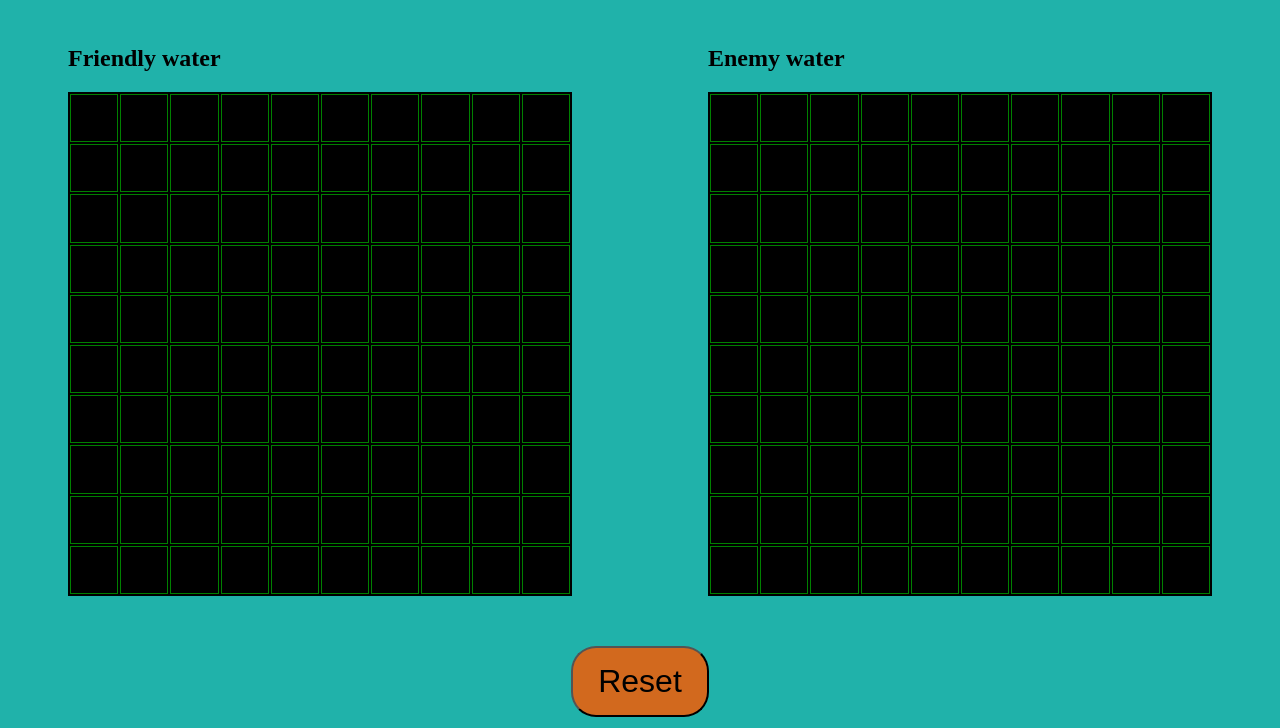
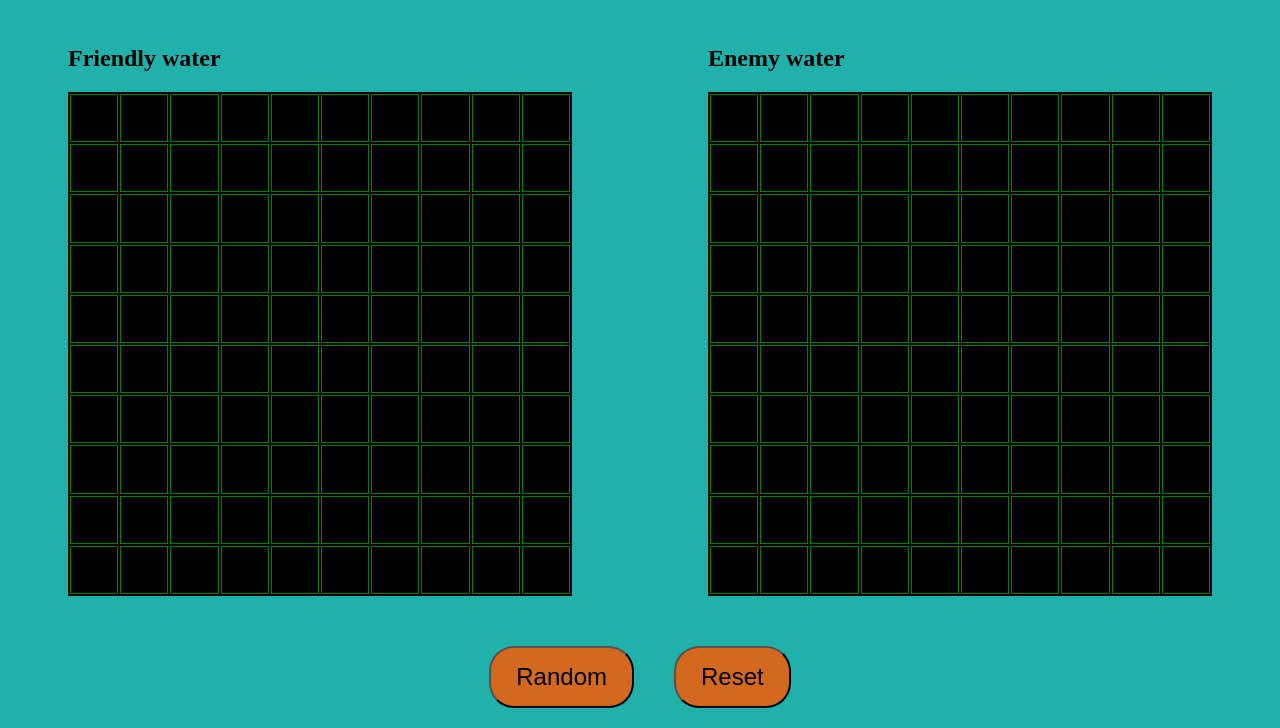
Before and after one commit to Yassin1-prog/battleship, a plain HTML site: page index.html in a window 1280 px wide. Shown: the part 79-807 px from the top of the page. Drawn offline with Linux system fonts and the light colour scheme; a web font is replaced by a local one.

Commit message:
added randomize option

```diff
--- a/index.html
+++ b/index.html
@@ -25,6 +25,7 @@
       </div>
     </div>
     <div class="footer">
+      <button class="btnn">Random</button>
       <button class="btn">Reset</button>
     </div>
     <script src="main.js"></script>
--- a/styles.css
+++ b/styles.css
@@ -43,10 +43,12 @@ h1 {
   justify-content: center;
 }
 
-.btn {
-  font-size: 32px;
+.btn,
+.btnn {
+  font-size: 24px;
   background-color: chocolate;
   border-radius: 25px;
+  margin: 20px;
   margin-top: 50px;
   padding: 15px;
   padding-left: 25px;
@@ -56,3 +58,7 @@ h1 {
 .btn:hover {
   background-color: darkgreen;
 }
+
+.btnn:hover {
+  background-color: darkgreen;
+}
```
Also changed, not shown: main.js (+2 -2 lines).
